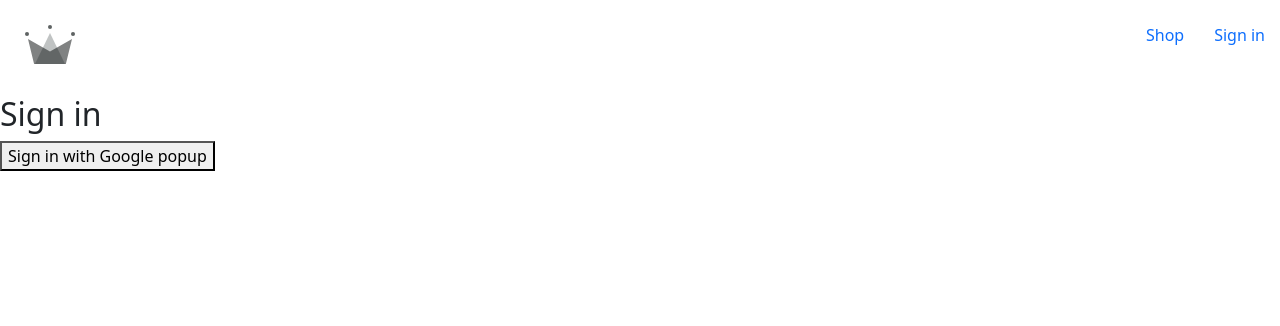
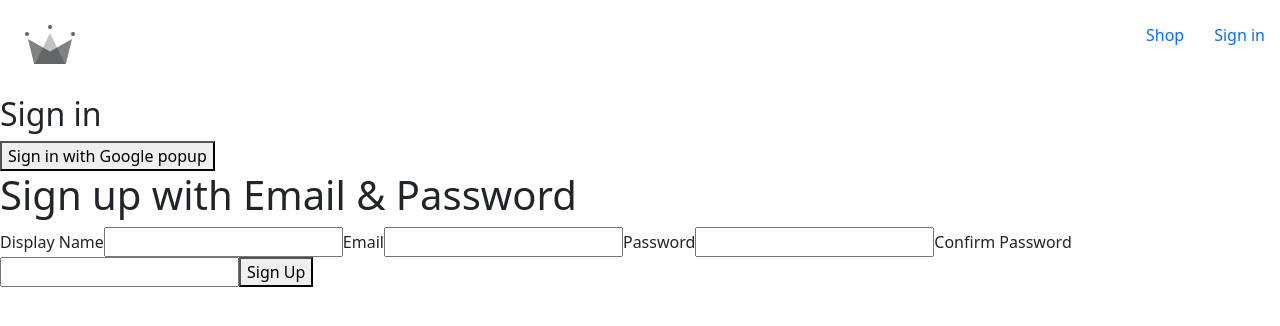
Before and after one commit to Abhiram88/crwn-clothing, a React (Create React App) app: page /sign-in in a window 1280 px wide. Shown: the top 326 px of the page. Built offline with nearby package versions, Linux system fonts and the light colour scheme.

Commit message:
signUp form Complete. New user is stored in Firestore

```diff
--- /dev/null
+++ b/src/components/sign-up/sign-up-form.component.jsx
@@ -0,0 +1,99 @@
+import { useState } from "react";
+import {
+  createAuthUserWithEmailAndPassword,
+  createUserDocumentFromAuth,
+} from "../../utils/firebase/firebase.utils";
+
+const defaultFormFields = {
+  displayName: "",
+  email: "",
+  password: "",
+  confirmPassword: "",
+};
+
+const SignUpForm = () => {
+  const [formField, setFormField] = useState(defaultFormFields);
+  const { displayName, email, password, confirmPassword } = formField;
+
+  //console.log(formField);
+
+  const handleSubmit = async (event) => {
+    event.preventDefault();
+    console.log("submit");
+
+    if (password !== confirmPassword) {
+      alert("password should match");
+      return;
+    }
+
+    try {
+      const { user } = await createAuthUserWithEmailAndPassword(
+        email,
+        password
+      );
+
+      console.log(displayName);
+      await createUserDocumentFromAuth(user, { displayName });
+    } catch (error) {
+      if (error.code === "auth/email-already-in-use") {
+        alert("user already exists");
+      } else {
+        console.log("Error when creating a new user" + error);
+      }
+    }
+  };
+
+  const handleChange = (event) => {
+    const { name, value } = event.target;
+
+    setFormField({ ...formField, [name]: value });
+  };
+
+  return (
+    <div>
+      <h1>Sign up with Email & Password</h1>
+
+      <form onSubmit={handleSubmit}>
+        <label>Display Name</label>
+        <input
+          type="text"
+          required
+          onChange={handleChange}
+          name="displayName"
+          value={displayName}
+        />
+
+        <label>Email</label>
+        <input
+          type="email"
+          required
+          onChange={handleChange}
+          name="email"
+          value={email}
+        />
+
+        <label>Password</label>
+        <input
+          type="password"
+          required
+          onChange={handleChange}
+          name="password"
+          value={password}
+        />
+
+        <label>Confirm Password</label>
+        <input
+          type="password"
+          required
+          onChange={handleChange}
+          name="confirmPassword"
+          value={confirmPassword}
+        />
+
+        <button type="submit">Sign Up</button>
+      </form>
+    </div>
+  );
+};
+
+export default SignUpForm;
--- a/src/routes/sign-in/sign-in.component.jsx
+++ b/src/routes/sign-in/sign-in.component.jsx
@@ -1,7 +1,28 @@
-import { signInWithGooglePopup } from "../../utils/firebase/firebase.utils";
+import { useEffect, useState } from "react";
+import { getRedirectResult } from "firebase/auth";
+
+import {
+  auth,
+  signInWithGooglePopup,
+  signInWithGoogleRedirect,
+} from "../../utils/firebase/firebase.utils";
 import { createUserDocumentFromAuth } from "../../utils/firebase/firebase.utils";
 
+import SignUpForm from "../../components/sign-up/sign-up-form.component";
+
 const SignIn = () => {
+  const [email, setEmail] = useState("");
+
+  useEffect(async () => {
+    const response = await getRedirectResult(auth);
+
+    if (response) {
+      const userDocRef = await createUserDocumentFromAuth(response.user);
+      console.log(response.user.email);
+      setEmail(response.user.email);
+    }
+  }, []);
+
   const logGoogleUser = async () => {
     const { user } = await signInWithGooglePopup();
     const userDocRef = await createUserDocumentFromAuth(user);
@@ -11,6 +32,10 @@ const SignIn = () => {
     <div>
       <h2>Sign in</h2>
       <button onClick={logGoogleUser}>Sign in with Google popup</button>
+      {/* <button onClick={getRedirectResult}>Sign in with Google popup</button> */}
+      <SignUpForm />
+
+      <div>{/* <h2>Welcome {email}</h2> */}</div>
     </div>
   );
 };
--- a/src/utils/firebase/firebase.utils.js
+++ b/src/utils/firebase/firebase.utils.js
@@ -1,6 +1,7 @@
 import { async } from '@firebase/util';
+import { Password } from '@mui/icons-material';
 import { initializeApp } from 'firebase/app';
-import { getAuth, signInWithRedirect, signInWithPopup, GoogleAuthProvider } from 'firebase/auth'
+import { getAuth, signInWithRedirect, signInWithPopup, GoogleAuthProvider, createUserWithEmailAndPassword } from 'firebase/auth'
 import { getFirestore,
          doc,
          getDoc,
@@ -22,23 +23,27 @@ const firebaseConfig = {
   // Initialize Firebase
   const firebaseApp = initializeApp(firebaseConfig);
 
-  const provider = new GoogleAuthProvider();
-  provider.setCustomParameters({
+  const googleProvider = new GoogleAuthProvider();
+  googleProvider.setCustomParameters({
       prompt: 'select_account'
   });
 
   export const auth = getAuth();
   export const signInWithGooglePopup = () => {
-      return signInWithPopup(auth, provider)
+      return signInWithPopup(auth, googleProvider)
   };
+  export const signInWithGoogleRedirect = () => signInWithRedirect(auth, googleProvider);
 
   export const db = getFirestore();
 
-  export const createUserDocumentFromAuth = async (userAuth) => {
+  export const createUserDocumentFromAuth = async (userAuth, additionalInfo = {}) => {
+    if(!userAuth) return;
+
     const userDocRef = doc(db, "users", userAuth.uid);
-    console.log(userDocRef);
+    //console.log(userDocRef);
 
     const userSnapshot = await getDoc(userDocRef);
+
     if(!userSnapshot.exists()){
         const {displayName, email} = userAuth;
         const createdAt = new Date();
@@ -47,13 +52,20 @@ const firebaseConfig = {
             await setDoc(userDocRef, {
                 displayName,
                 email,
-                createdAt
+                createdAt,
+                ...additionalInfo,
             });
             console.log(`New user created: ${email}`);
         }catch(e){
-            console.log(e);
+            console.log(e.message);
         }
     }
 
     return userDocRef;
   }
+
+
+export const createAuthUserWithEmailAndPassword = async(email, password) => {
+    if(!email || !password) return;
+    return await createUserWithEmailAndPassword(auth, email, password);
+}
```
